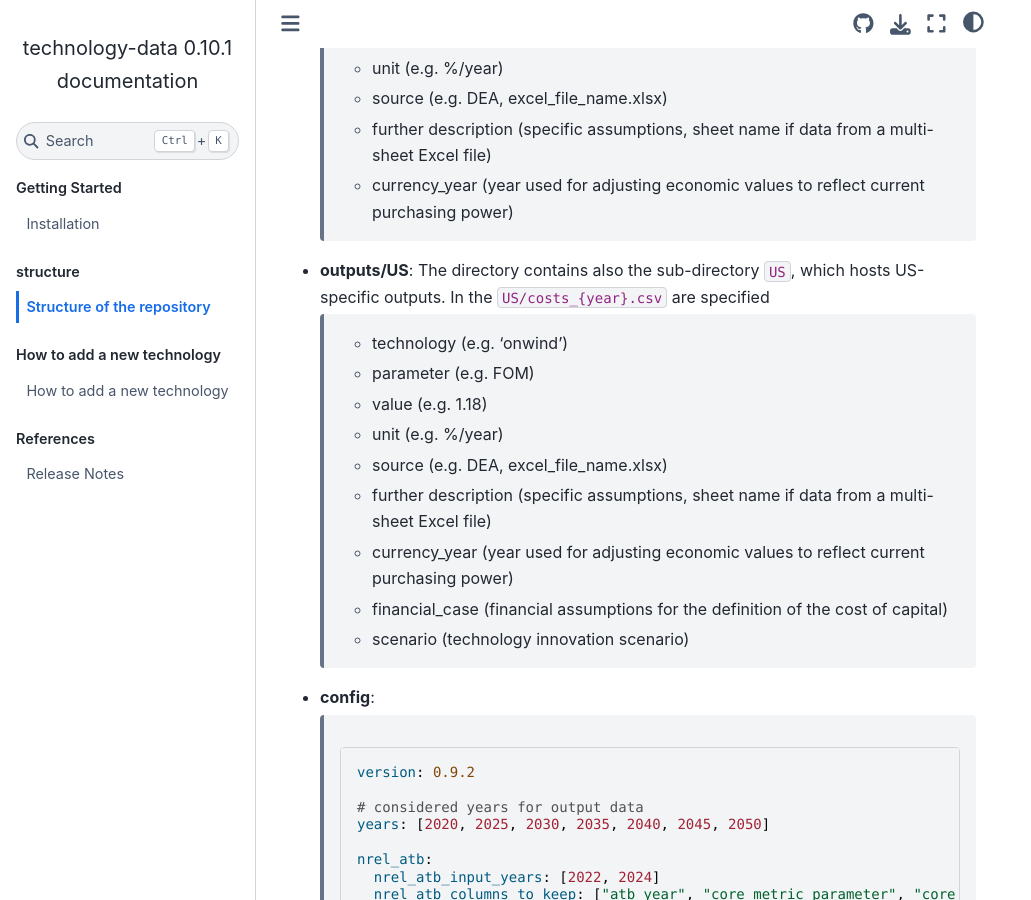
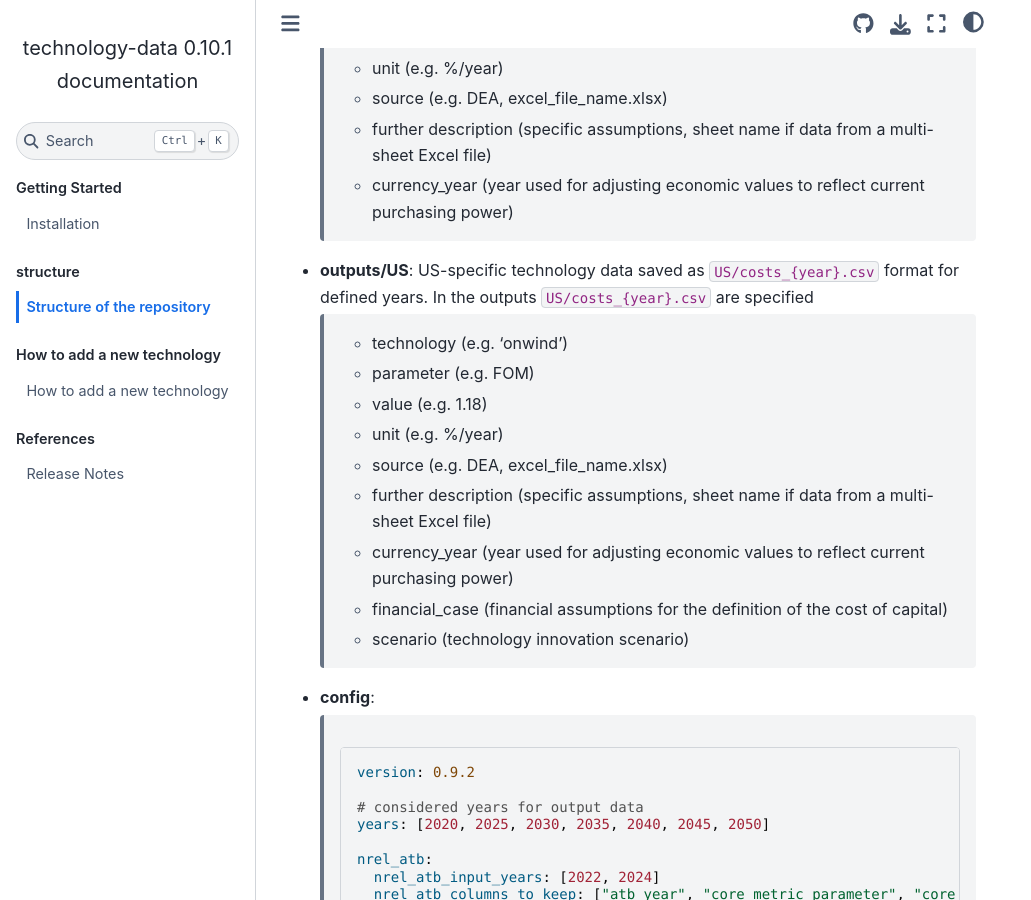
Before and after one commit to PyPSA/technology-data, a Sphinx documentation site: the page built from docs/structure.rst, in a window 1280 px wide and 900 px high, scrolled down 319 px. Shown: the whole window, without its empty margins (0-1031 px from the left). Built offline with Sphinx 7.4.7 and the Sphinx Book theme 1.1.4, drawn with Linux system fonts in a browser that asks for light colours.

Commit message:
docu: include outputs/US - 2

```diff
--- a/docs/structure.rst
+++ b/docs/structure.rst
@@ -23,7 +23,7 @@ This repository has the following structure:
     * further description (specific assumptions, sheet name if data from a multi-sheet Excel file)
     * currency_year (year used for adjusting economic values to reflect current purchasing power)
 
--  **outputs/US**: The directory contains also the sub-directory ``US``, which hosts US-specific outputs. In the ``US/costs_{year}.csv`` are specified
+-  **outputs/US**: US-specific technology data saved as ``US/costs_{year}.csv`` format for defined years. In the outputs ``US/costs_{year}.csv`` are specified
 
     * technology (e.g. 'onwind')
     * parameter (e.g. FOM)
```
